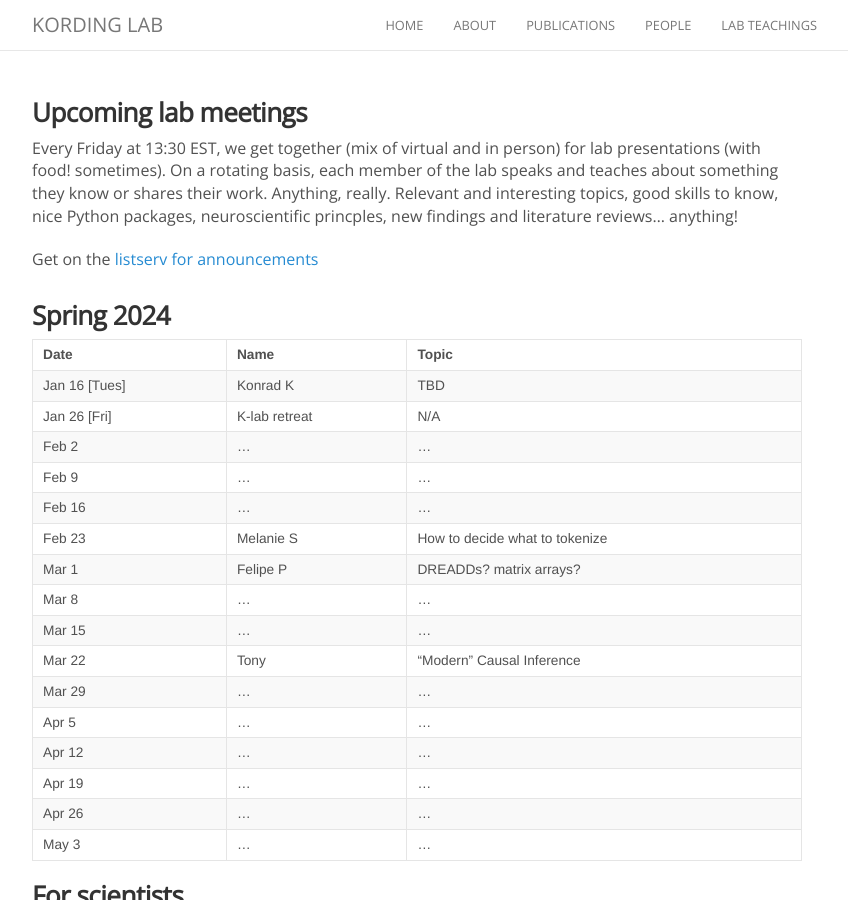
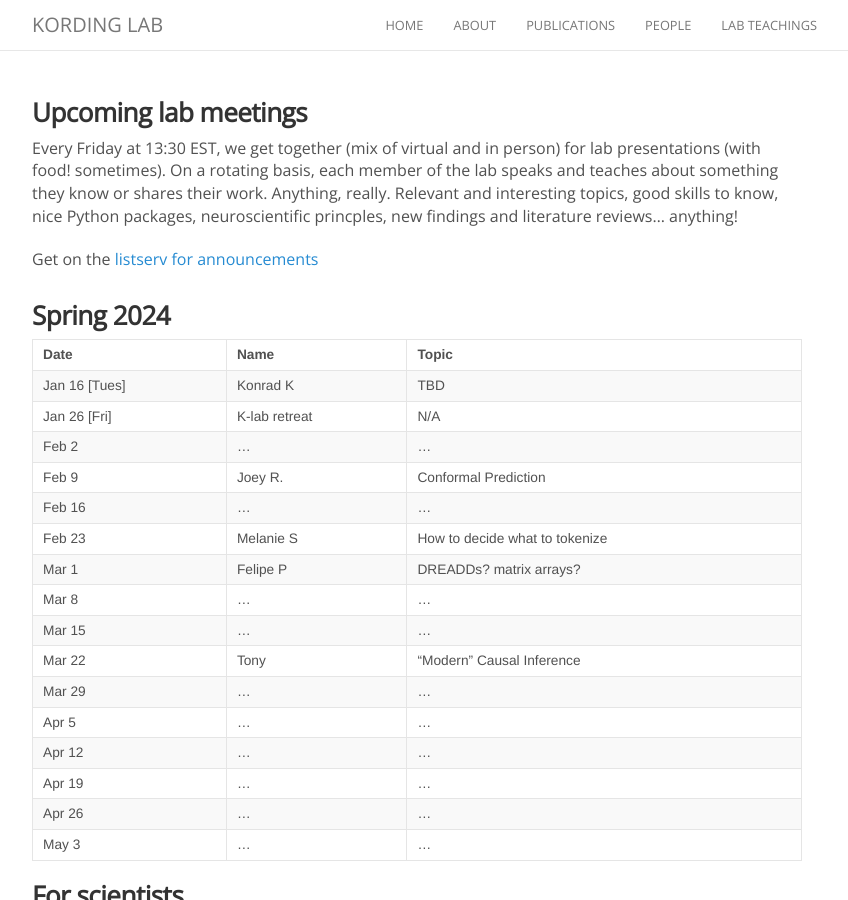
Before and after one commit to KordingLab/KordingLab.github.io, a Jekyll site: the page built from presentations.md, in a window 1280 px wide and 900 px high. Shown: the whole window, without its empty margins (223-1071 px from the left). Built offline with Jekyll 4.4.1, drawn with Linux system fonts in a browser that asks for light colours; nearby versions of some CDN libraries; comment, search, counter and statistics services are not loaded.

Commit message:
Update presentations.md

```diff
--- a/presentations.md
+++ b/presentations.md
@@ -19,7 +19,7 @@ Get on the [listserv for announcements](https://groups.google.com/forum/#!forum/
 | Jan 16 [Tues] | Konrad K | TBD |
 | Jan 26 [Fri] | K-lab retreat | N/A |
 | Feb 2 | ... | ... |
-| Feb 9 |... | ... |
+| Feb 9 |Joey R. | Conformal Prediction |
 | Feb 16 | ... | ... |
 | Feb 23 | Melanie S | How to decide what to tokenize |
 | Mar 1 | Felipe P | DREADDs? matrix arrays? |
```
